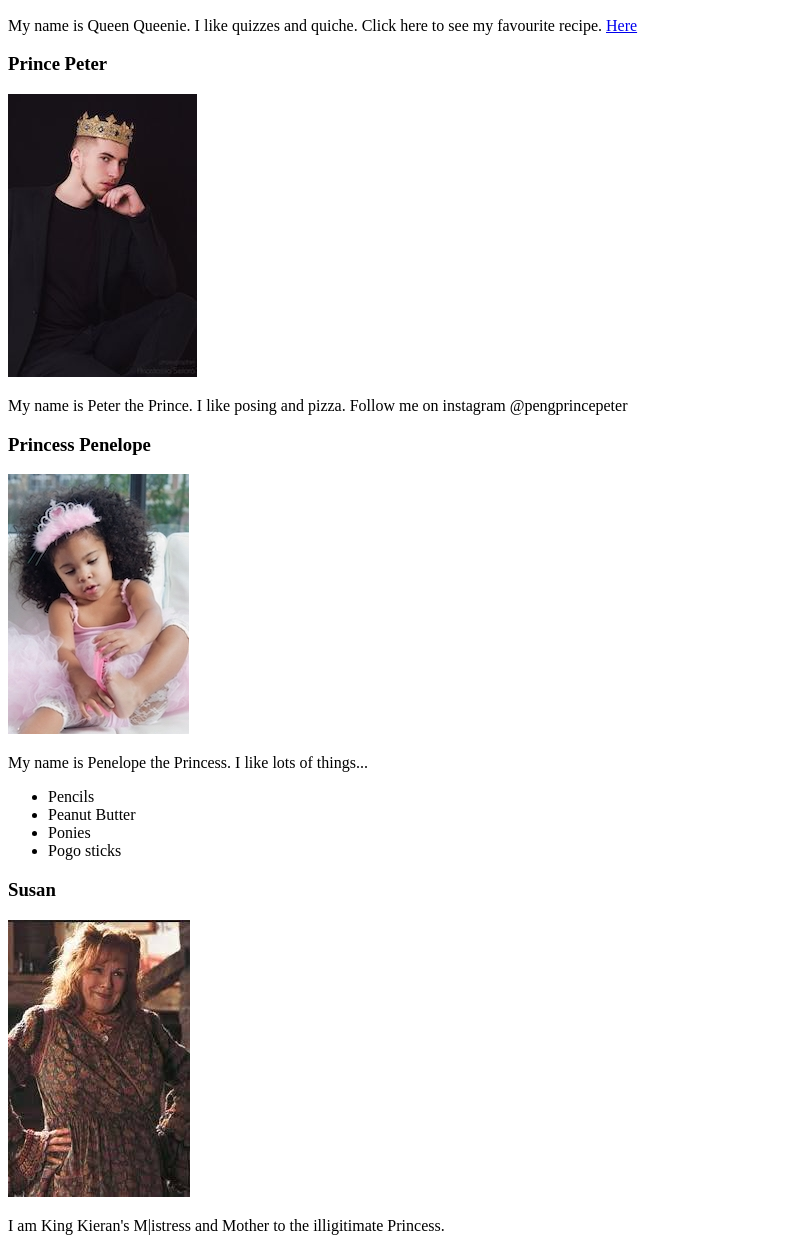
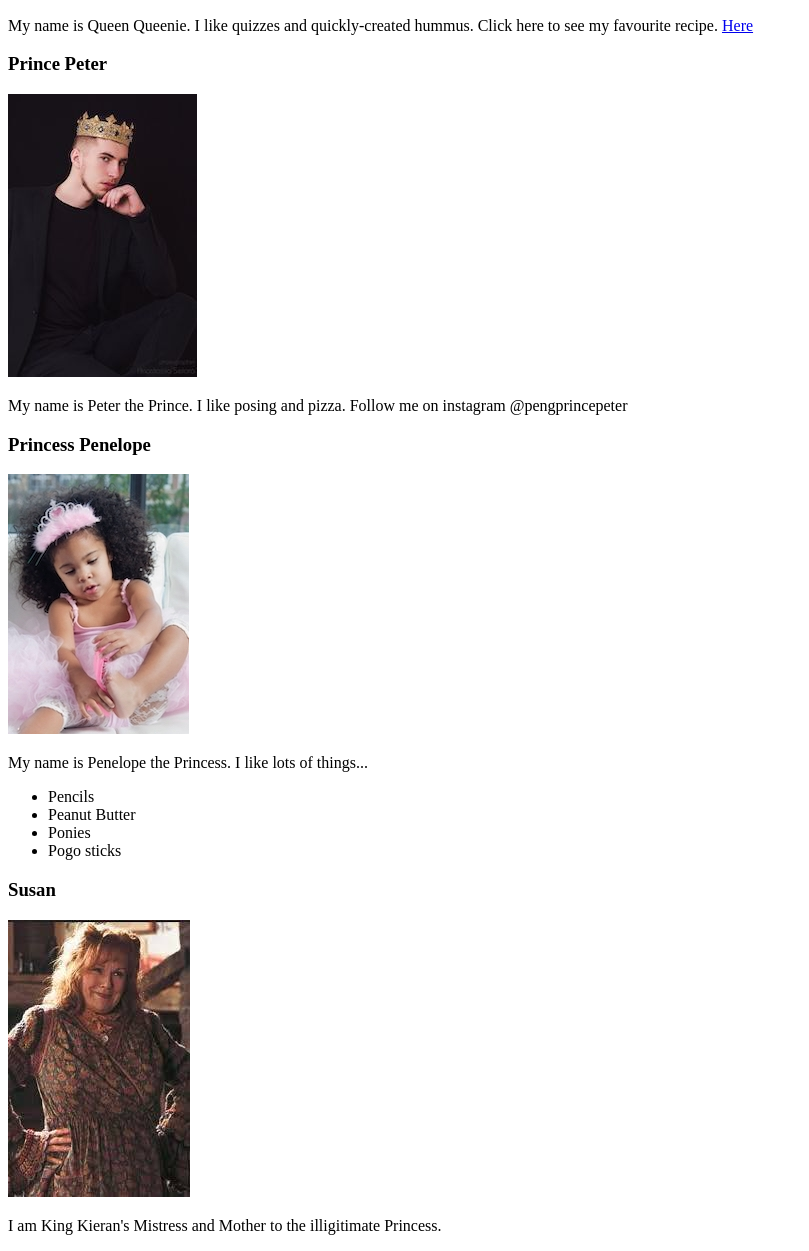
Before and after one commit to MichaelF79/web-fundamentals-palace, a plain HTML site: page index.html in a window 1280 px wide. Shown: the part 876-2127 px from the top of the page, without its empty margins (0-809 px from the left). Drawn offline with Linux system fonts and the light colour scheme.

Commit message:
changes added by cerys

```diff
--- a/index.html
+++ b/index.html
@@ -23,8 +23,8 @@
         <article>
           <h2>Queen Queenie</h2>
           <img src="images\queen.jpg" alt="Queen Queenie">
-          <p>My name is Queen Queenie. I like quizzes and quiche. Click here to see my favourite recipe.
-          <a href="https://www.bbc.co.uk/food/recipes/quichelorraine_71987">Here</a>
+          <p>My name is Queen Queenie. I like quizzes and quickly-created hummus. Click here to see my favourite recipe.
+          <a href="https://www.bbcgoodfood.com/recipes/quick-houmous" target="_blank" rel="noreferrer noopener">Here</a>
           </p>
         </article>
 
@@ -51,7 +51,7 @@
         <article>
          <h3>Susan</h3>
          <img src="images\susan.jpg" alt="Susan">
-         <p>I am King Kieran's M|istress and Mother to the illigitimate Princess.</p>
+         <p>I am King Kieran's Mistress and Mother to the illigitimate Princess.</p>
         </article>
       </section>
     </main>
```
